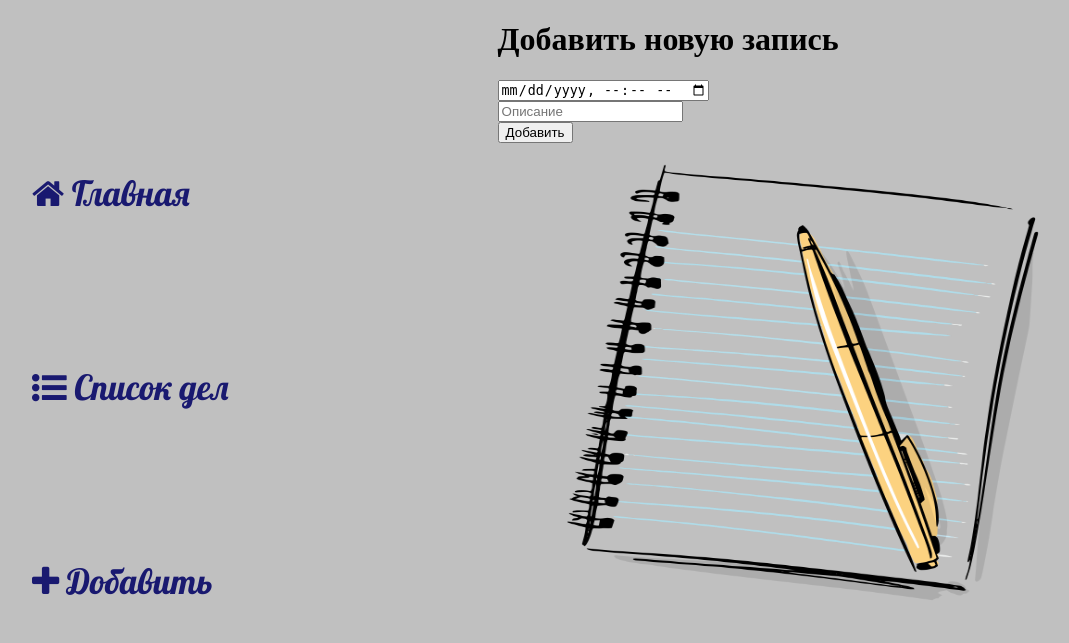
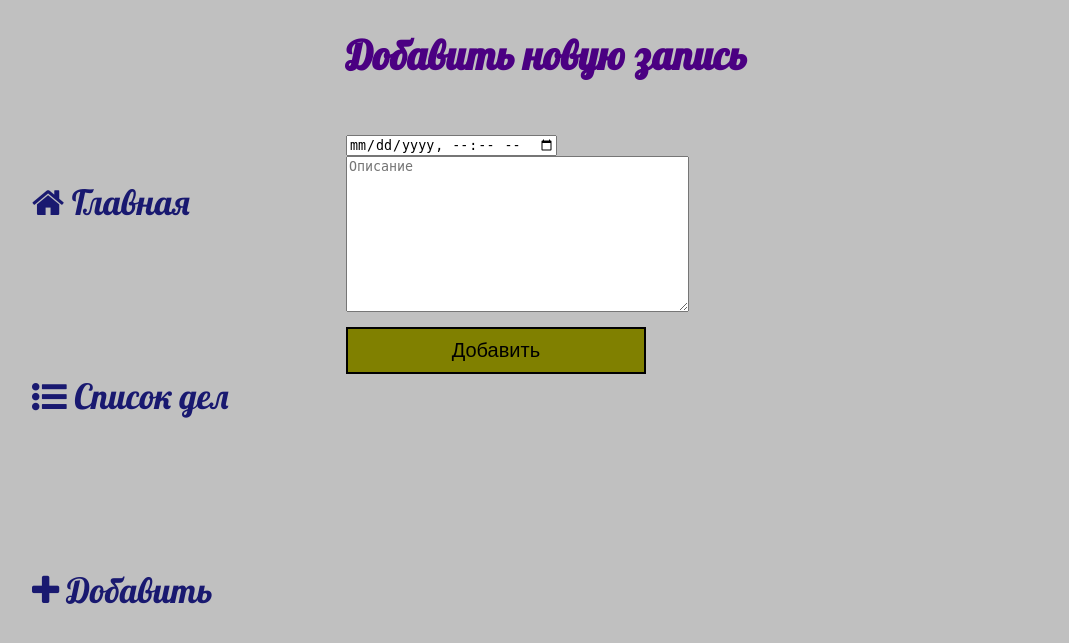
Before and after one commit to LesyaEryuzheva/My_hometasks, a Django app: page /todo/create in a window 1280 px wide. Shown: the top 643 px of the page, without its empty margins (16-1085 px from the left). Run offline with Django 4.2, Linux system fonts and the light colour scheme; some libraries are stand-ins or nearby versions.

Commit message:
Todo with style addition

```diff
--- a/todo/myproject/urls.py
+++ b/todo/myproject/urls.py
@@ -21,3 +21,5 @@ urlpatterns = [
     path('admin/', admin.site.urls),
     path('todo/', include('todo.urls')),
 ]
+
+admin.site.site_header = 'Blog'
--- a/todo/todo/forms.py
+++ b/todo/todo/forms.py
@@ -1,18 +1,18 @@
+from django.forms import ModelForm, Textarea, DateTimeInput
 from .models import Todo
-from django.forms import ModelForm, TextInput, DateTimeInput
 
 
-class TodoForms(ModelForm):
+class TodoForm(ModelForm):
     class Meta:
         model = Todo
         fields = ['date', 'description']
 
         widgets = {
-            "date": DateTimeInput(attrs={
-                'class': "form-control",
-                'type': "datetime-local"
+            'date': DateTimeInput(attrs={
+                'class': 'form-control',
+                'type': 'datetime-local'
             }),
-            "description": TextInput(attrs={
+            'description': Textarea(attrs={
                 'class': 'form-control',
                 'placeholder': 'Описание'
             }),
--- a/todo/todo/static/todo/css/todo.css
+++ b/todo/todo/static/todo/css/todo.css
@@ -5,12 +5,12 @@ body {
 
 header {
     float: left;
-    width: 40%;
+    width: 28%;
 }
 
-
 body img {
-    width: 600px;
+    margin-top: 100px;
+    width: 750px;
     height: 60vh;
 }
 
@@ -44,3 +44,48 @@ main .features p {
     font-family: 'Lobster';
     font-size: 25pt;
 }
+
+.alert-success {
+    padding: 5px;
+    width:700px;
+    margin:0 auto;
+    background: #a9a9a9;
+    border: 3px double #808000;
+    margin-top: 30px;
+    margin-left: 700px;
+    font-size: 15pt;
+    text-align: center;
+}
+
+.alert-warning h {
+    color: #4b0082;
+    font-family: 'Lobster';
+    font-size: 35pt;
+    padding: 10%;
+}
+
+.alert-warning {
+    margin-top: 30px;
+}
+
+.futures {
+    margin-top: 30px;
+    color: #4b0082;
+    font-family: 'Lobster';
+    font-size: 15pt;
+}
+
+form {
+    margin-top: 50px;
+    font-size: 15pt;
+}
+
+.btn-success {
+    padding: 10px;
+    width:300px;
+    background: #808000;
+    border: 2px double black;
+    margin-top: 10px;
+    font-size: 15pt;
+    text-align: center;
+}
--- a/todo/todo/templates/todo/base.html
+++ b/todo/todo/templates/todo/base.html
@@ -24,6 +24,5 @@
   {% block content %}
   {% endblock %}
   </main>
-  <img src="{% static 'todo/img/2.png' %}">
 </body>
 </html>
--- a/todo/todo/templates/todo/create.html
+++ b/todo/todo/templates/todo/create.html
@@ -9,7 +9,15 @@
       {% csrf_token %}
       {{ form.date }}<br>
       {{ form.description }}<br>
-      <span>{{ error }}</span>
+       {% if form.errors %}
+       {% for field in form %}
+           {% for error in field.errors %}
+              <div class="alert alert-danger">
+                   <strong>{{ error|escape }}</strong>
+              </div>
+           {% endfor %}
+       {% endfor %}
+    {% endif %}
       <button class="btn btn-success" type="submit">Добавить</button>
     </form>
   </div>
--- a/todo/todo/urls.py
+++ b/todo/todo/urls.py
@@ -1,4 +1,4 @@
-from django.urls import path
+from django.urls import path, include
 from . import views
 
 
@@ -6,4 +6,6 @@ urlpatterns = [
     path('', views.index, name='todo'),
     path('about', views.about, name='about'),
     path('create', views.create, name='create'),
+    path('__debug__/', include('debug_toolbar.urls')),
+    path('baton/', include('baton.urls')),
 ]
--- a/todo/todo/views.py
+++ b/todo/todo/views.py
@@ -1,6 +1,6 @@
 from django.shortcuts import render, redirect
 from .models import Todo
-from .forms import TodoForms
+from .forms import TodoForm
 
 
 def index(request):
@@ -16,19 +16,17 @@ def about(request):
 
 
 def create(request):
-    error = ''
     if request.method == 'POST':
-        form = TodoForms(request.POST)
+        form = TodoForm(request.POST)
         if form.is_valid():
             form.save()
             return redirect('todo')
         else:
-            error = 'Ошибка'
+            print(form.errors)
 
-    form = TodoForms()
+    form = TodoForm()
 
     data = {
-        'form': form,
-        'error': error
+        'form': form
     }
     return render(request, 'todo/create.html', data)
```
Also changed, not shown: todo/myproject/settings.py (+11 -0 lines), todo/todo/templates/todo/about.html (+9 -4 lines), todo/todo/templates/todo/index.html (+8 -1 lines).
